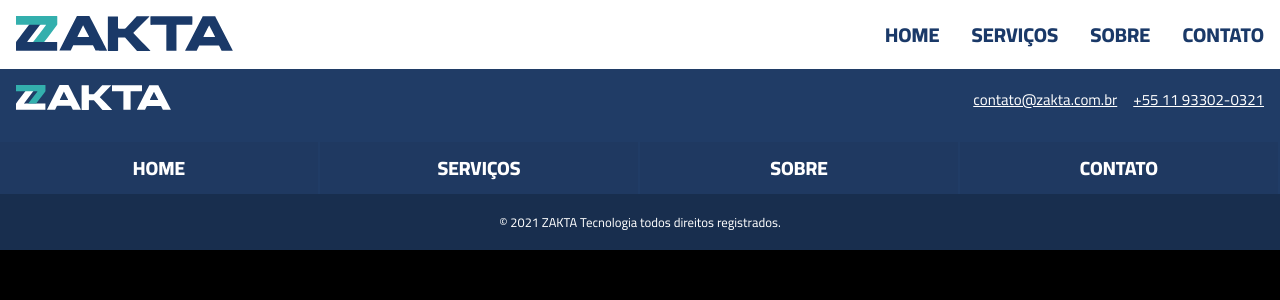
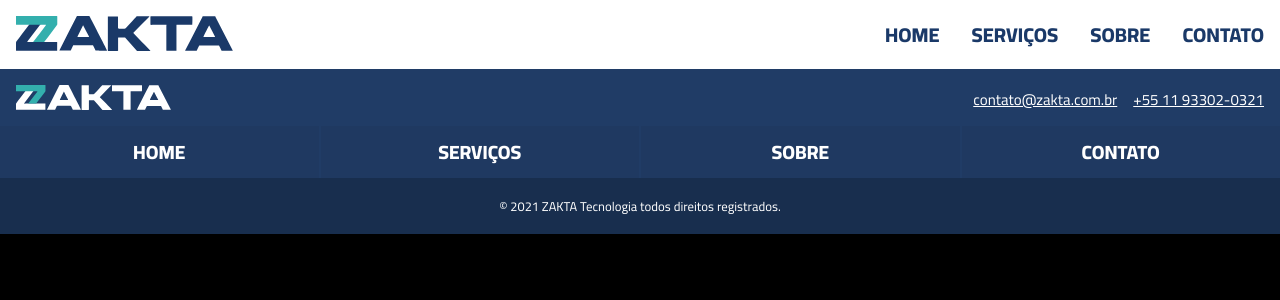
Before and after one commit to zakta/site, a Next.js app: page / in a window 1280 px wide. Shown: the top 300 px of the page. Built offline with nearby package versions, Linux system fonts and the light colour scheme.

Commit message:
Increase box header and remove border right menu footer

```diff
--- a/components/Footer/styles.js
+++ b/components/Footer/styles.js
@@ -4,15 +4,15 @@ export const Container = styled.footer`
   background: #203c66;
   display: flex;
   min-width: 320px;
-  @media(min-width: 640px){
+  @media (min-width: 640px) {
   }
 `;
 
 export const Box = styled.div`
   width: 100%;
 
-  @media(min-width: 640px){
-    display:flex;
+  @media (min-width: 640px) {
+    display: flex;
     justify-content: space-between;
     flex-wrap: wrap;
   }
@@ -29,7 +29,6 @@ export const PositionLogo = styled.div`
     display: flex;
     padding: 1rem;
     margin: 0;
-
   }
 `;
 
@@ -37,15 +36,15 @@ export const Contact = styled.div`
   display: flex;
   justify-content: space-around;
 
-  @media(min-width:640px){
-    display:flex;
+  @media (min-width: 640px) {
+    display: flex;
     flex-direction: row;
     justify-content: flex-end;
     padding-right: 1rem;
   }
 
-  @media(min-width:992px){
-    display:flex;
+  @media (min-width: 992px) {
+    display: flex;
     flex-direction: row;
     justify-content: flex-end;
     padding-right: 1rem;
@@ -85,14 +84,14 @@ export const NavBar = styled.ul`
     width: 100%;
     display: flex;
     flex-direction: row;
-
   }
 
   @media (min-width: 992px) {
     width: 100%;
     display: flex;
     flex-direction: row;
-
+    background: #1f3961;
+    padding-top: 0;
   }
 `;
 
@@ -113,28 +112,31 @@ export const NavList = styled.li`
     border: none;
     background: #1f3961;
     border-right: 2px solid #203c66;
-    padding: .5rem 2rem;
+    padding: 0.5rem 2rem;
     justify-content: center;
 
+    &:last-child {
+      border-right: none;
+    }
   }
 `;
 
 export const Copyright = styled.p`
   background: #182e4e;
-  color:white;
+  color: white;
   text-align: center;
   font-size: 0.8rem;
   font-weight: 400;
   margin: 0;
   padding: 1rem;
 
-  @media(min-width: 640px){
+  @media (min-width: 640px) {
     display: flex;
     width: 100%;
     justify-content: center;
   }
 
-  @media(min-width: 992px){
+  @media (min-width: 992px) {
     display: flex;
     width: 100%;
     justify-content: center;
--- a/components/Header/styles.js
+++ b/components/Header/styles.js
@@ -10,7 +10,6 @@ export const Center = styled.div`
   justify-content: space-between;
 
   @media (min-width: 1280px) {
-    width: 1280px;
     margin: 0 auto;
   }
 `;
--- a/components/Menu/styles.js
+++ b/components/Menu/styles.js
@@ -42,7 +42,7 @@ export const ListItem = styled.li`
     font-size: 20px;
     text-transform: uppercase;
     font-weight: 800;
-    padding: 0 1rem 0 1rem;
+    padding: 0 1rem;
     color: #1a3968;
 
     :hover{
```
Lines whose indentation alone changed are shown as unchanged.
